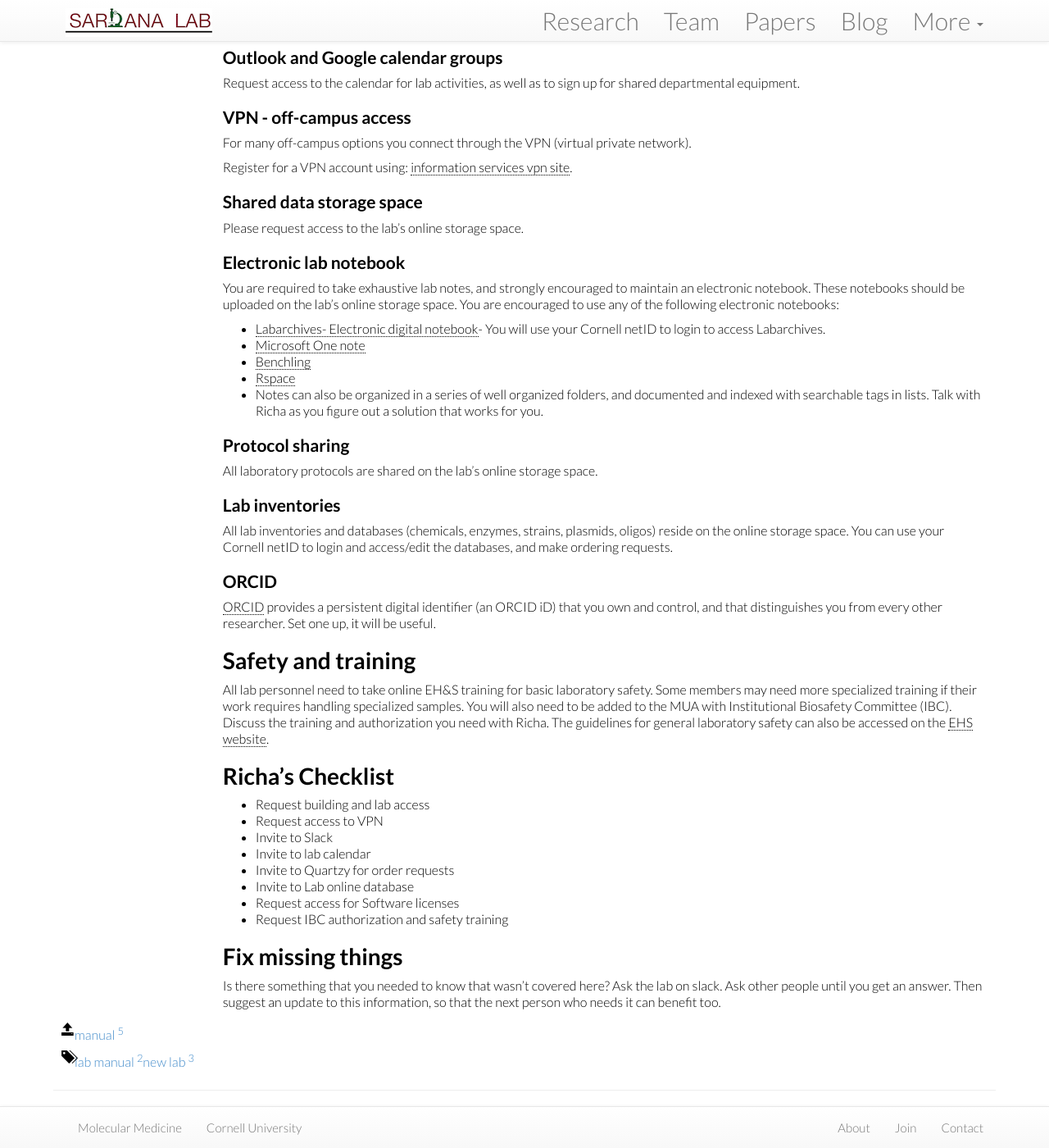
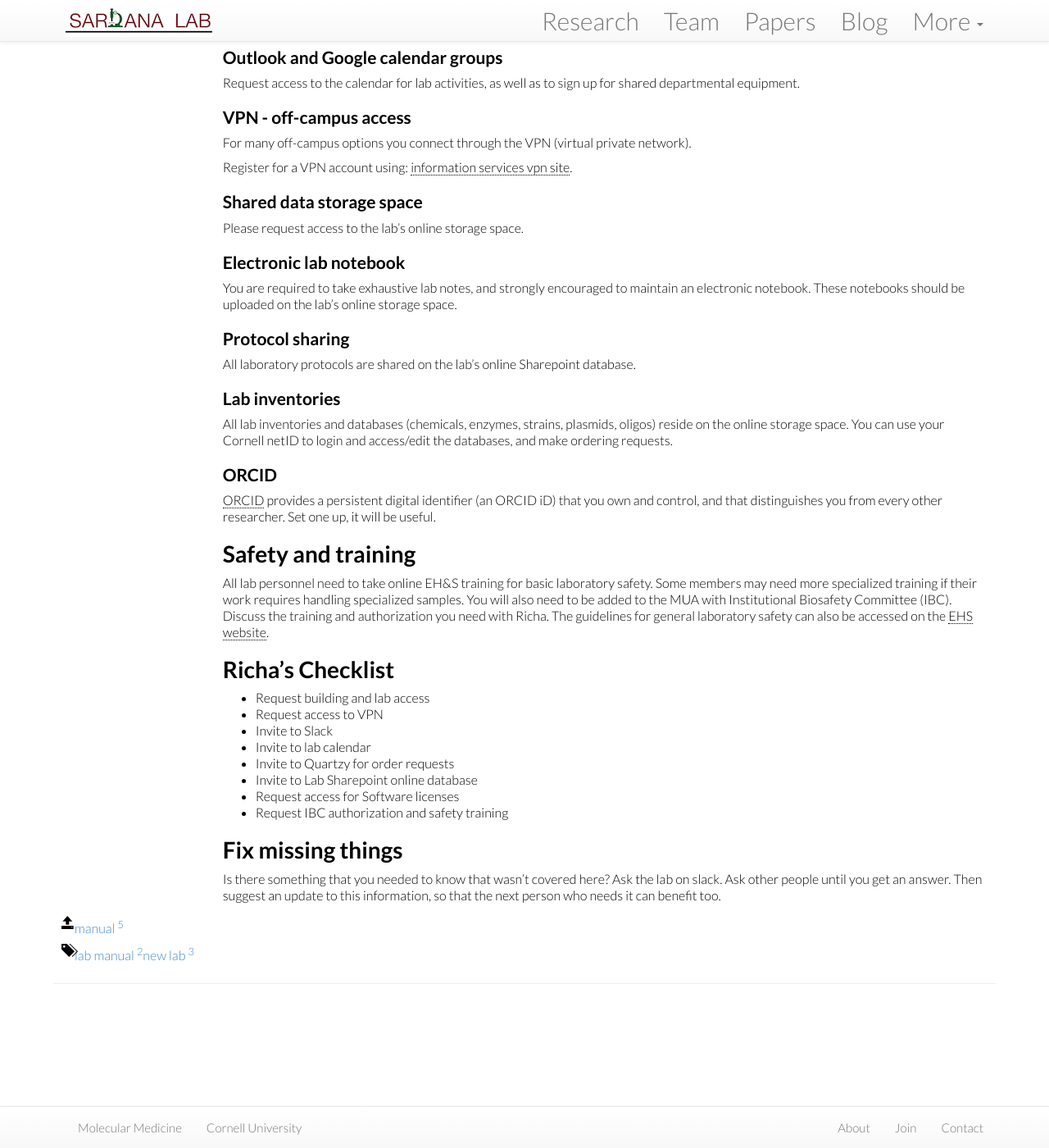
Before and after one commit to richasardana/richasardana.github.io, a Jekyll site: the page built from manual/_posts/2021-10-31-newstart.md, in a window 1280 px wide and 1400 px high, scrolled down 2026 px. Shown: the whole window at 82% size. Built offline with Jekyll 4.4.1, drawn with Linux system fonts in a browser that asks for light colours; nearby versions of some CDN libraries.

Commit message:
typo fixes -manual

```diff
--- a/manual/_posts/2021-10-31-newstart.md
+++ b/manual/_posts/2021-10-31-newstart.md
@@ -112,18 +112,11 @@ Please request access to the lab's online storage space.
 
 ### Electronic lab notebook
 
-You are required to take exhaustive lab notes, and strongly encouraged to maintain an electronic notebook. These notebooks should be uploaded on the lab's online storage space. You are encouraged to use any of the following electronic notebooks:
-
-- [Labarchives- Electronic digital notebook](https://teaching.cornell.edu/learning-technologies/collaboration-tools/electronic-lab-notebooks-labarchives)- You will use your Cornell netID to login to access Labarchives.
-- [Microsoft One note](https://journals.plos.org/ploscompbiol/article?id=10.1371/journal.pcbi.1006918)
-- [Benchling](https://www.benchling.com/academic/)
-- [Rspace](https://www.researchspace.com/)
-- Notes can also be organized in a series of well organized folders, and documented and indexed with searchable tags in lists. Talk with Richa as you figure out a solution that works for you.
-
+You are required to take exhaustive lab notes, and strongly encouraged to maintain an electronic notebook. These notebooks should be uploaded on the lab's online storage space.
 
 ### Protocol sharing
 
-All laboratory protocols are shared on the lab's online storage space.
+All laboratory protocols are shared on the lab's online Sharepoint database.
 
 ### Lab inventories
 
@@ -133,6 +126,7 @@ All lab inventories and databases (chemicals, enzymes, strains, plasmids, oligos
 
 [ORCID](https://orcid.org/) provides a persistent digital identifier (an ORCID iD) that you own and control, and that distinguishes you from every other researcher. Set one up, it will be useful.
 
+
 <a name="safety"></a>
 
 # Safety and training
@@ -140,7 +134,7 @@ All lab inventories and databases (chemicals, enzymes, strains, plasmids, oligos
 All lab personnel need to take online EH&S training for basic laboratory safety. Some members may need more specialized training if their work requires handling specialized samples. You will also need to be added to the MUA with Institutional Biosafety Committee (IBC). Discuss the training and authorization you need with Richa. The guidelines for general laboratory safety can also be accessed on the [EHS website](https://ehs.cornell.edu/research-safety/general-laboratory-safety).
 
 
-<a name="edward_checklist"></a>
+<a name="richa_checklist"></a>
 
 # Richa's Checklist
 
@@ -149,7 +143,7 @@ All lab personnel need to take online EH&S training for basic laboratory safety.
 * Invite to Slack
 * Invite to lab calendar
 * Invite to Quartzy for order requests
-* Invite to Lab online database
+* Invite to Lab Sharepoint online database
 * Request access for Software licenses
 * Request IBC authorization and safety training
 
```
Also changed, not shown: manual/_posts/2021-10-28-data-management-plan.md (+1 -1 lines), manual/_posts/2021-11-01-lab-notebook.md (+8 -6 lines), manual/_posts/2021-11-02-meetings-overview.md (+3 -3 lines), manual/_posts/2021-11-03-lab-jobs.md (+1 -1 lines).
